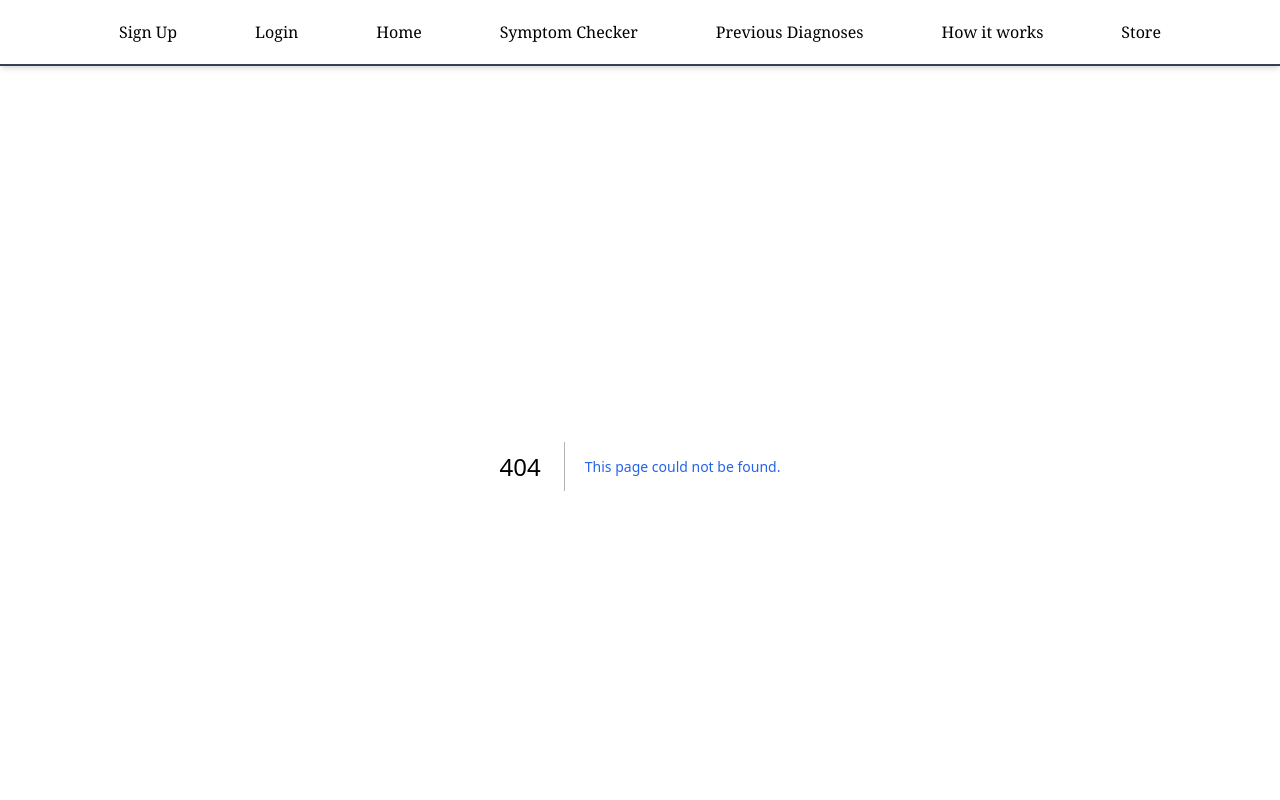
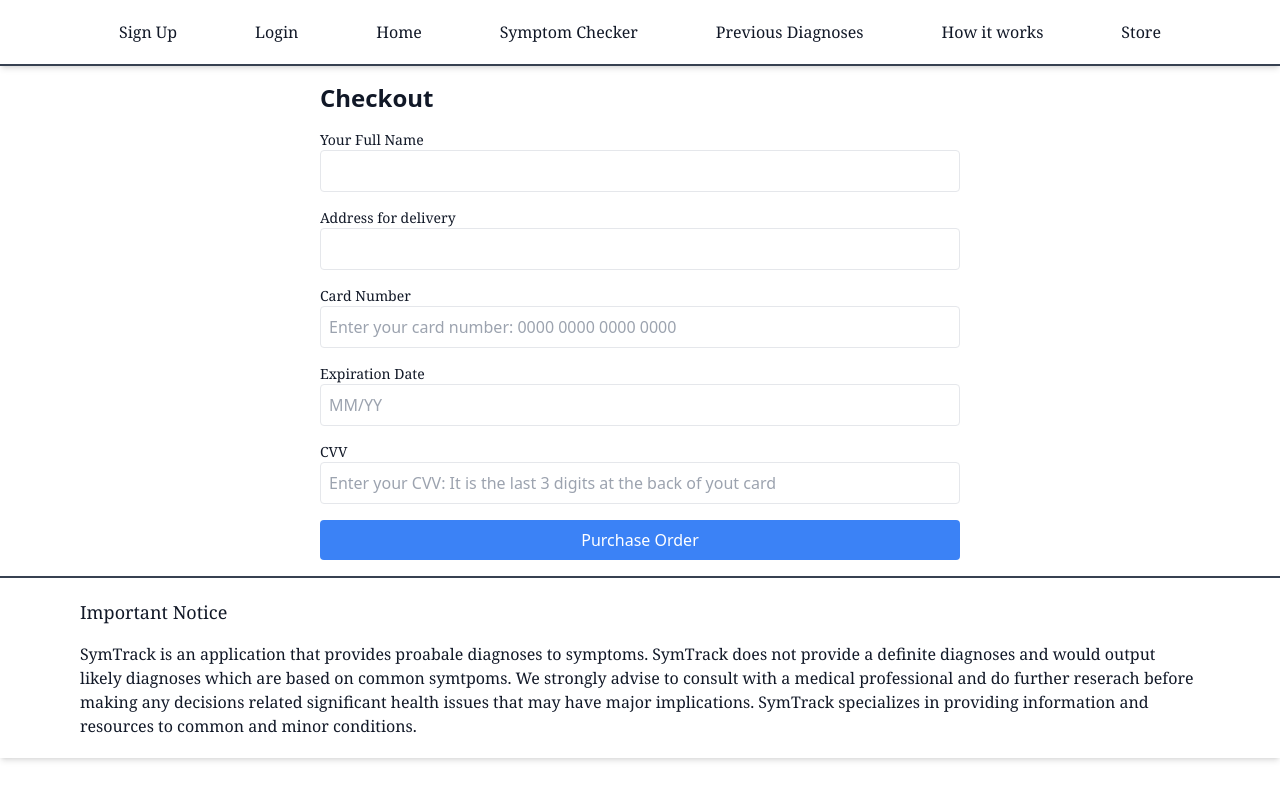
Before and after one commit to ftesh011/Symtom-Check, a Next.js app: page /checkout in a window 1280 px wide. Before the commit this address had no page. Shown: the top 800 px of the page. Built offline with nearby package versions, Linux system fonts and the light colour scheme.

Commit message:
Checkout Process 08/03/25 14:35

```diff
--- /dev/null
+++ b/app/checkout/page.tsx
@@ -0,0 +1,110 @@
+'use client'
+import { useState} from 'react'
+import { useRouter} from 'next/navigation'
+
+// Form for Checkout
+interface checkoutForm{
+    name: string;
+    address: string;
+    cardNumber: string;
+    dateofExpiry: string;
+    cVV: string;
+}
+export default function CheckoutPage(){
+    const router =useRouter();
+    const [formData, setFormData]=useState<checkoutForm>({
+        name:'',
+        address:'',
+        cardNumber:'',
+        dateofExpiry:'',
+        cVV:'',
+    });
+    // Presents it to the user
+    const [showSuccessMessage, setShowSuccessMessage] =useState(false);
+    const handleSubmit=(e:React.FormEvent)=>{
+        e.preventDefault();
+        setShowSuccessMessage(true);
+        setTimeout(()=>{
+            router.push('/store');
+        },3000);
+    };
+    return(
+          <div className="container mx-auto p-4 max-w-2xl ">
+            <h1 className="text-2xl font-bold mb-4">Checkout</h1>
+
+            {showSuccessMessage ? (
+                <div className="bg-green-200 border border-green-600 text-blue-800 px-4 py-3 rounded">
+                    <h2 className="text-lg font-semibold mb-2">Your order has been successfully been purchased</h2>
+                    <p>Name:{formData.name}</p>
+                    <p>Address:{formData.address}</p>
+                    <p className="mt-2">Redirection to the store</p>
+                    </div>
+            ):(
+                <form onSubmit={handleSubmit}className="space-y-4">
+                    <div>
+                        <label className="block text-sm font-serif">Your Full Name</label>
+                        <input
+                        type="text"
+                        required
+                        className="w-full p-2 border rounded"
+                        value={formData.name}
+                        onChange={(e)=>setFormData({...formData, name:e.target.value})}
+                        />
+                    </div>
+                    <div>
+                        <label className="block text-sm font-serif">Address for delivery</label>
+                        <input
+                        type="text"
+                        required
+                        className="w-full p-2 border rounded"
+                        value={formData.address}
+                        onChange={(e)=>setFormData({...formData,address:e.target.value})}
+                        />
+                    </div>
+                    <div>
+                        <label className="block text-sm font-serif">Card Number</label>
+                        <input
+                        type="text"
+                        required
+                        pattern="{0-9}{16}"
+                        className="w-full p-2 border rounded"
+                        placeholder="Enter your card number: 0000 0000 0000 0000"
+                        value={formData.cardNumber}
+                        onChange={(e)=>setFormData({...formData,cardNumber:e.target.value})}
+                        />
+                    </div>
+                    <div>
+                        <label className="block text-sm font-serif">Expiration Date</label>
+                        <input
+                        type="text"
+                        required
+                        pattern="[0-9]{2}/[0-9]{2}"
+                        placeholder="MM/YY"
+                        className="w-full p-2 border rounded"
+                        value={formData.dateofExpiry}
+                        onChange={(e=>setFormData({...formData, dateofExpiry:e.target.value}))}
+                        />
+                    </div>
+                    <div>
+                        <label className="block text-sm font-serif">CVV</label>
+                        <input
+                        type="text"
+                        required
+                        pattern="[0-9]{3,4}"
+                        className="w-full p-2 border rounded"
+                        placeholder="Enter your CVV: It is the last 3 digits at the back of yout card"
+                        value={formData.cVV}
+                        onChange={(e=>setFormData({...formData,cVV:e.target.value}))}
+                        />
+                    </div>
+                    <button
+                    type="submit"
+                    className="w-full p-2 bg-blue-500 text-white rounded hover:bg-blue-600"
+                    >
+                         Purchase Order
+                    </button>
+                </form>
+            )}
+          </div>
+    );
+ }
```
Also changed, not shown: elements/basket.tsx (+11 -1 lines).
